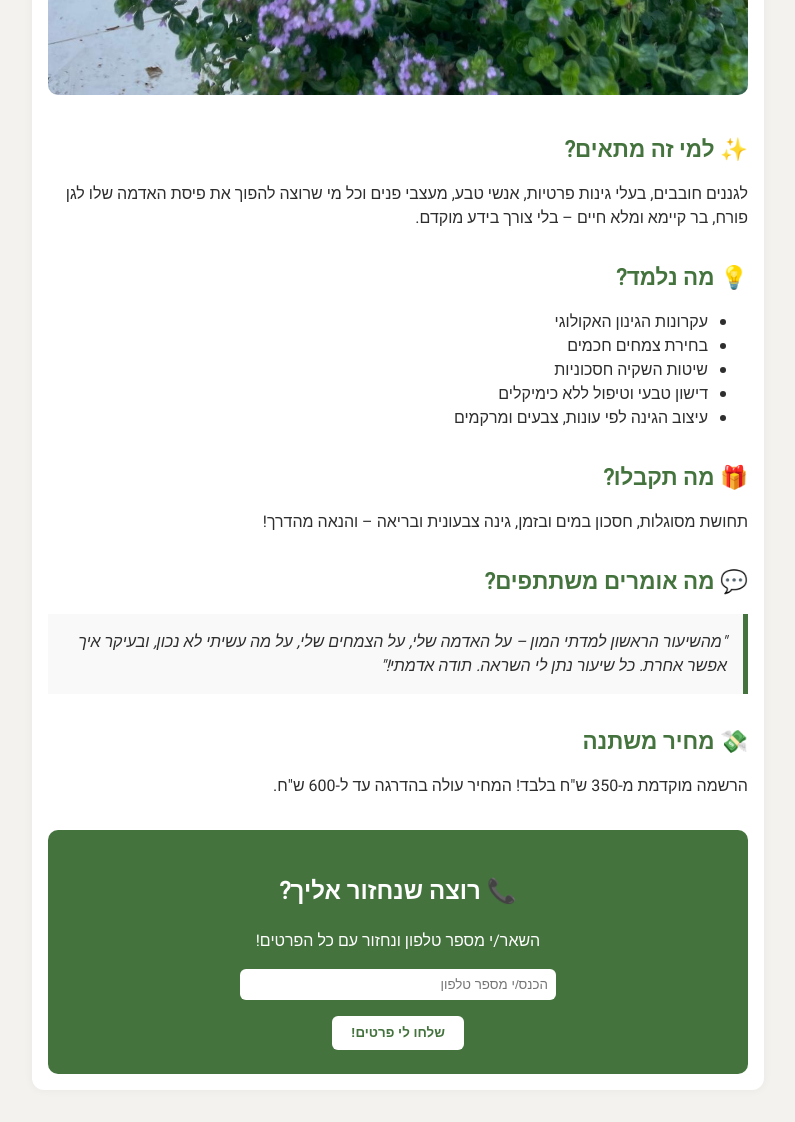
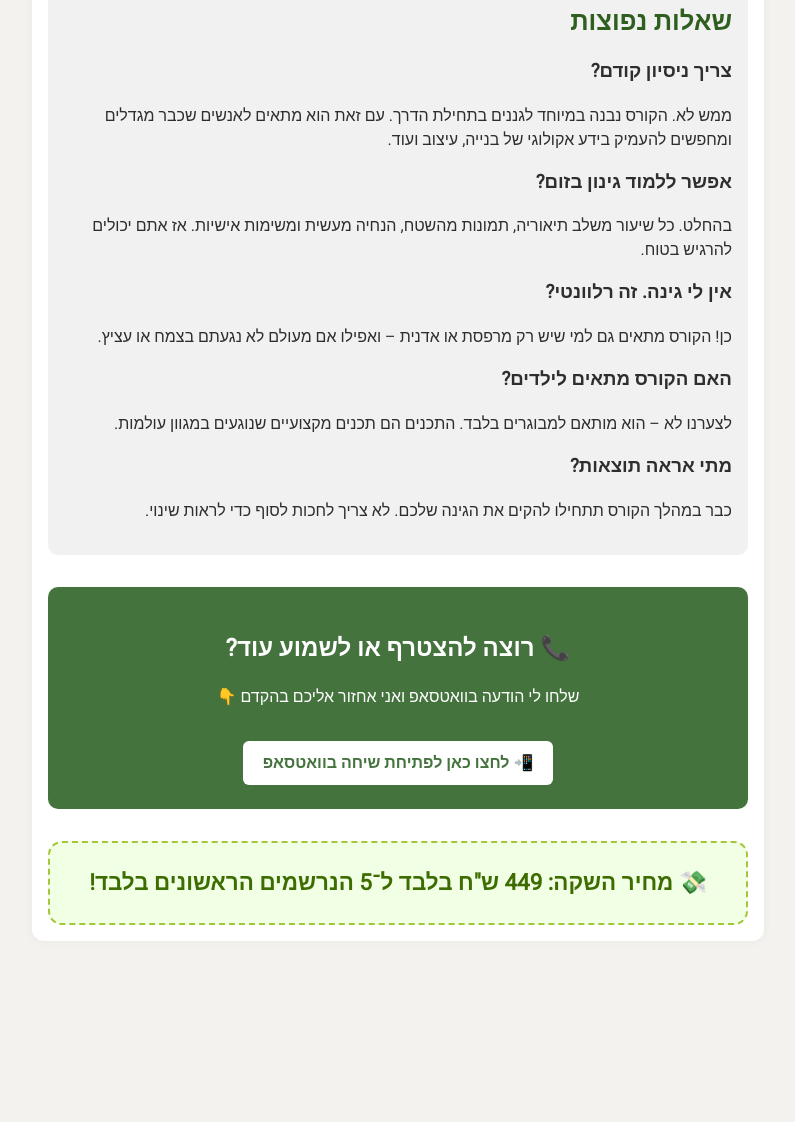
Before and after one commit to itai-admati/ganan-course, a plain HTML site: page index.html in a window 1280 px wide. Shown: the part 1247-2369 px from the top of the page, without its empty margins (242-1037 px from the left). After the commit the page ends 2220 px from the top, so only its background shows below. Drawn offline with Linux system fonts and the light colour scheme.

Commit message:
Add files via upload

```diff
--- a/index.html
+++ b/index.html
@@ -1,3 +1,4 @@
+
 <!DOCTYPE html>
 <html lang="he" dir="rtl">
 <head>
@@ -19,7 +20,7 @@
       text-align: center;
     }
     header img {
-      max-height: 80px;
+      max-height: 100px;
       margin-bottom: 1rem;
     }
     h1 {
@@ -38,9 +39,9 @@
       margin-bottom: 2rem;
     }
     .section h2 {
-      font-size: 1.4rem;
+      font-size: 1.6rem;
       margin-bottom: 0.5rem;
-      color: #44733e;
+      color: #2f5f1e;
     }
     .section img {
       max-width: 100%;
@@ -54,22 +55,15 @@
       border-radius: 10px;
       text-align: center;
     }
-    .cta input[type="text"] {
-      padding: 0.5rem;
-      width: 80%;
-      max-width: 300px;
-      margin-bottom: 1rem;
-      border: none;
-      border-radius: 6px;
-    }
-    .cta button {
+    .cta a {
+      display: inline-block;
       background: #fff;
       color: #44733e;
       padding: 0.6rem 1.2rem;
-      border: none;
       border-radius: 6px;
-      cursor: pointer;
+      text-decoration: none;
       font-weight: bold;
+      margin-top: 1rem;
     }
     blockquote {
       background: #f9f9f9;
@@ -78,60 +72,90 @@
       padding: 1rem;
       font-style: italic;
     }
+    .faq {
+      background: #f1f1f1;
+      border-radius: 10px;
+      padding: 1rem;
+    }
+    .faq h3 {
+      color: #2e2e2e;
+      margin-top: 1rem;
+    }
+    .price {
+      font-size: 1.4rem;
+      background: #f1ffe4;
+      padding: 1.5rem;
+      text-align: center;
+      border-radius: 14px;
+      margin-top: 2rem;
+      font-weight: bold;
+      color: #3d6c00;
+      border: 2px dashed #a4c639;
+    }
+    .about {
+      display: flex;
+      align-items: center;
+      gap: 1rem;
+    }
+    .about img {
+      width: 100px;
+      height: auto;
+      border-radius: 8px;
+    }
   </style>
 </head>
 <body>
   <header>
-    <img src="https://admatischool.co.il/wp-content/uploads/2023/07/cropped-לוגו-בית-ספר-עדמתי.png" alt="לוגו עדמתי">
-    <h1>קורס הגנן המתחיל – גינת נוי אקולוגית</h1>
+    <img src="logo.png" alt="לוגו עדמתי">
+    <h1>קורס הגנן המתחיל – גינת נוי טבעית אצלך בבית</h1>
   </header>
 
   <div class="container">
     <div class="section">
-      <h2>🌿 על הקורס</h2>
-      <p>8-9 מפגשי זום בליווי אישי בקבוצת וואטסאפ, בשעות הערב, החל מ-22.4. הקורס נותן כלים מעשיים להקמה ותחזוקה של גינת נוי אקולוגית – חוסך כסף, משביח את הקרקע, וצובע את הבית בטבע.</p>
-      <img src="garden.jpg" alt="גינת משתתף מהקורס">
+      <h2>רק שתלת – וכבר נובל? הגיע הזמן ללמוד גינון כמו שצריך</h2>
+      <p>גם אם מעולם לא גידלתם אפילו בזיליקום – בקורס הזה תבינו מה באמת עובד, מה לשתול ואיך לטפח גינה פורחת בלי תסכולים מיותרים. לא צריך ידיים ירוקות – צריך רק הדרכה נכונה וליווי צמוד.</p>
+      <p>לומדים יחד בקצב נעים – ב־8 מפגשי זום, מהבית, עם ליווי אישי ומלא בקבוצת וואטסאפ.</p>
+      <img src="main.jpg" alt="גינון משמח">
     </div>
 
     <div class="section">
-      <h2>✨ למי זה מתאים?</h2>
-      <p>לגננים חובבים, בעלי גינות פרטיות, אנשי טבע, מעצבי פנים וכל מי שרוצה להפוך את פיסת האדמה שלו לגן פורח, בר קיימא ומלא חיים – בלי צורך בידע מוקדם.</p>
-    </div>
-
-    <div class="section">
-      <h2>💡 מה נלמד?</h2>
+      <h2>מה נלמד?</h2>
       <ul>
-        <li>עקרונות הגינון האקולוגי</li>
-        <li>בחירת צמחים חכמים</li>
-        <li>שיטות השקיה חסכוניות</li>
-        <li>דישון טבעי וטיפול ללא כימיקלים</li>
-        <li>עיצוב הגינה לפי עונות, צבעים ומרקמים</li>
+        <li>איך להיכנס למשתלה ולבחור צמחים בלי להתבלבל ובלי להוציא יותר מדי כסף</li>
+        <li>עיצוב גינה לפי עונות, צבעים ומרקמים</li>
+        <li>השקיה חכמה ודישון טבעי כך שישמרו על הצמחים פורחים ובריאים</li>
+        <li>שיטות גיזום ושתלנות שישמרו על הגינה משגשגת</li>
+        <li>הקמת קומפוסטר וניצול נכון של פסולת אורגנית</li>
+        <li>תכנון גינה חסכונית במים שמתאימה לך</li>
       </ul>
     </div>
 
-    <div class="section">
-      <h2>🎁 מה תקבלו?</h2>
-      <p>תחושת מסוגלות, חסכון במים ובזמן, גינה צבעונית ובריאה – והנאה מהדרך!</p>
-    </div>
+    <div class="section faq">
+      <h2>שאלות נפוצות</h2>
+      <h3>צריך ניסיון קודם?</h3>
+      <p>ממש לא. הקורס נבנה במיוחד לגננים בתחילת הדרך. עם זאת הוא מתאים לאנשים שכבר מגדלים ומחפשים להעמיק בידע אקולוגי של בנייה, עיצוב ועוד.</p>
 
-    <div class="section">
-      <h2>💬 מה אומרים משתתפים?</h2>
-      <blockquote>
-        "מהשיעור הראשון למדתי המון – על האדמה שלי, על הצמחים שלי, על מה עשיתי לא נכון, ובעיקר איך אפשר אחרת. כל שיעור נתן לי השראה. תודה אדמתי!"
-      </blockquote>
-    </div>
+      <h3>אפשר ללמוד גינון בזום?</h3>
+      <p>בהחלט. כל שיעור משלב תיאוריה, תמונות מהשטח, הנחיה מעשית ומשימות אישיות. אז אתם יכולים להרגיש בטוח.</p>
 
-    <div class="section">
-      <h2>💸 מחיר משתנה</h2>
-      <p>הרשמה מוקדמת מ-350 ש"ח בלבד! המחיר עולה בהדרגה עד ל-600 ש"ח.</p>
+      <h3>אין לי גינה. זה רלוונטי?</h3>
+      <p>כן! הקורס מתאים גם למי שיש רק מרפסת או אדנית – ואפילו אם מעולם לא נגעתם בצמח או עציץ.</p>
+
+      <h3>האם הקורס מתאים לילדים?</h3>
+      <p>לצערנו לא – הוא מותאם למבוגרים בלבד. התכנים הם תכנים מקצועיים שנוגעים במגוון עולמות.</p>
+
+      <h3>מתי אראה תוצאות?</h3>
+      <p>כבר במהלך הקורס תתחילו להקים את הגינה שלכם. לא צריך לחכות לסוף כדי לראות שינוי.</p>
     </div>
 
     <div class="cta">
-      <h2>📞 רוצה שנחזור אליך?</h2>
-      <p>השאר/י מספר טלפון ונחזור עם כל הפרטים!</p>
-      <input type="text" placeholder="הכנס/י מספר טלפון">
-      <br>
-      <button>שלחו לי פרטים!</button>
+      <h2>📞 רוצה להצטרף או לשמוע עוד?</h2>
+      <p>שלחו לי הודעה בוואטסאפ ואני אחזור אליכם בהקדם 👇</p>
+      <a href="https://wa.me/972547670882" target="_blank">📲 לחצו כאן לפתיחת שיחה בוואטסאפ</a>
+    </div>
+
+    <div class="price">
+      💸 מחיר השקה: 449 ש"ח בלבד ל־5 הנרשמים הראשונים בלבד!
     </div>
   </div>
 </body>
```
Also changed, not shown: logo.png (added), main.jpg (added), teacher.jpg (added).
